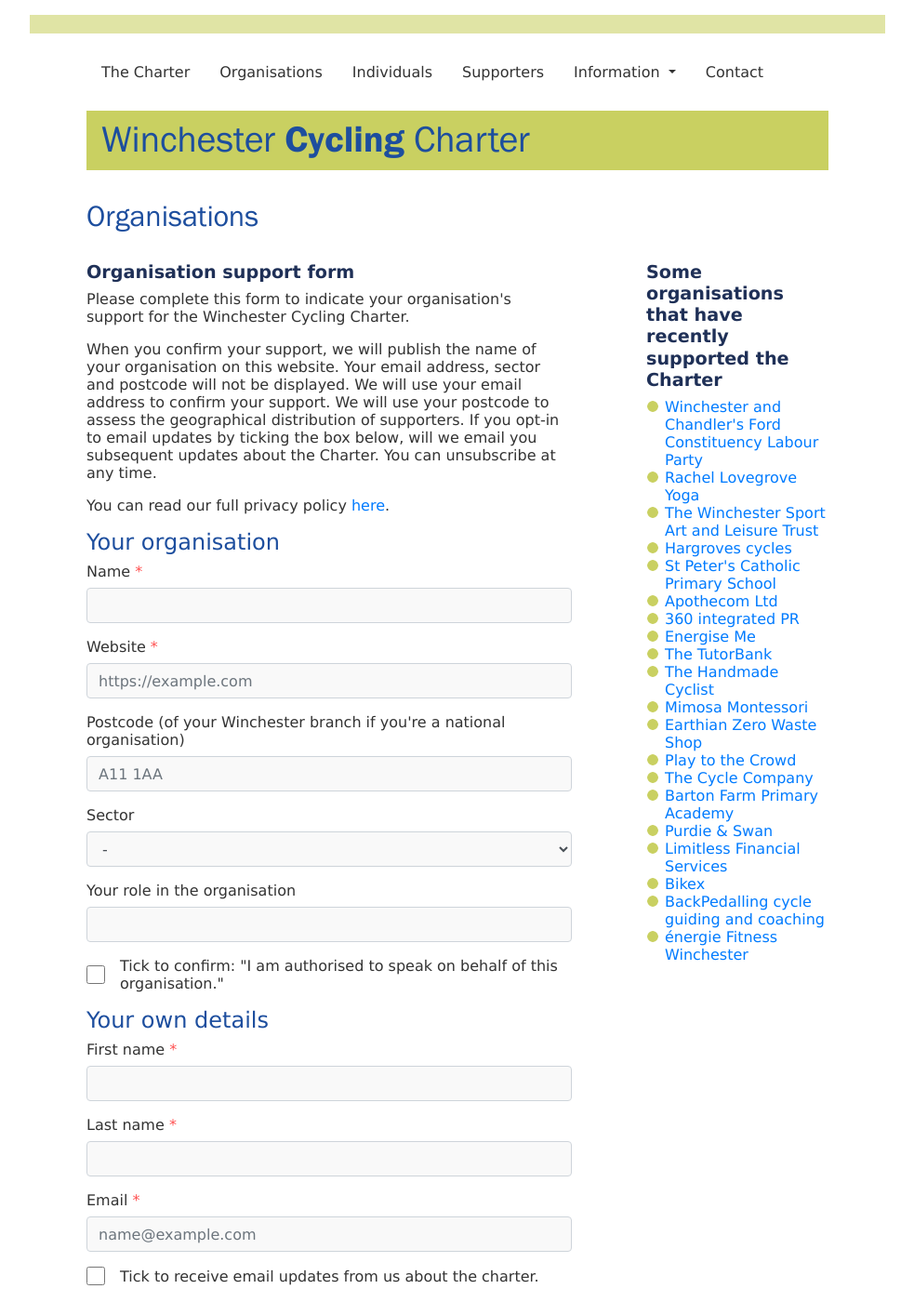
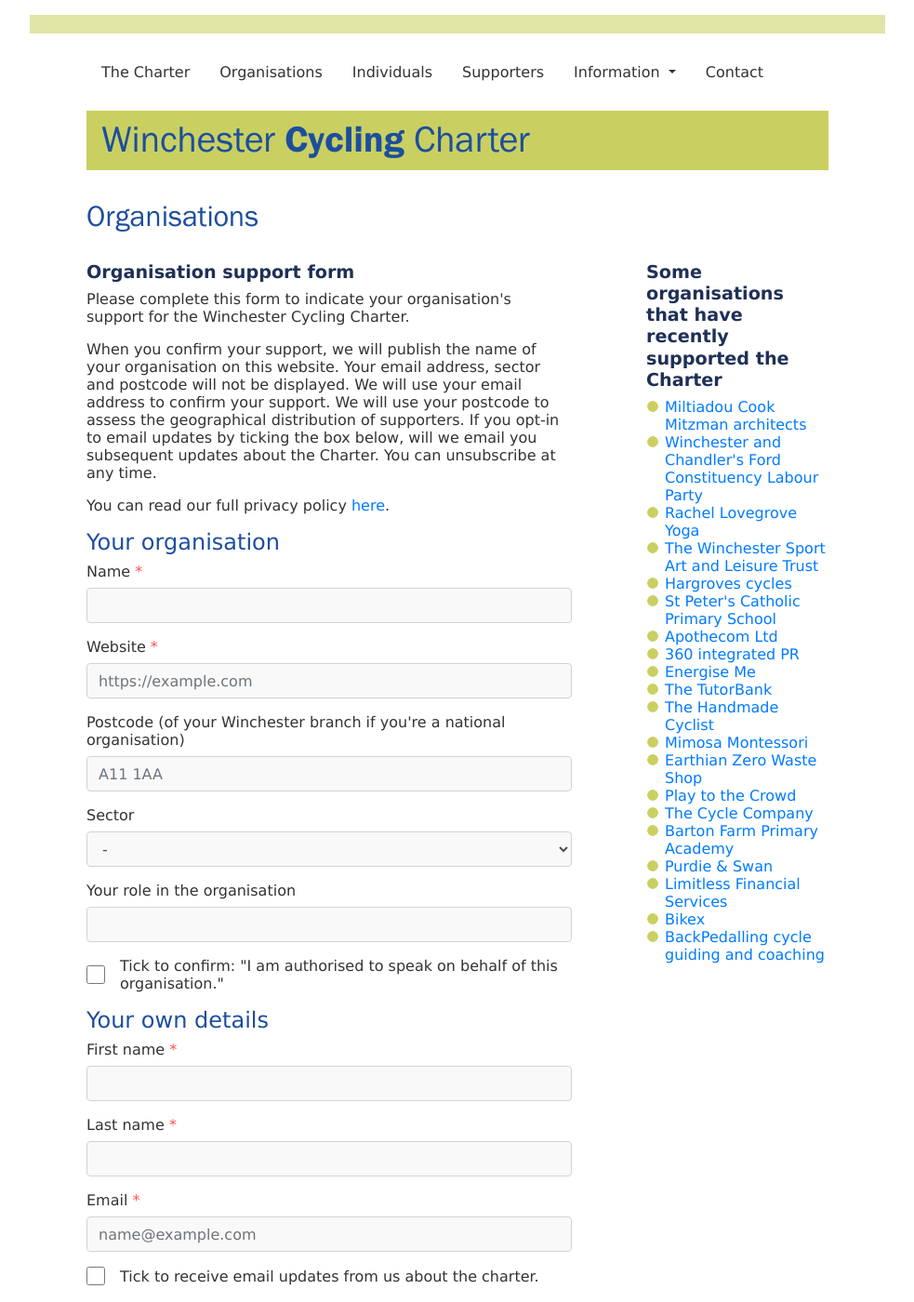
Before and after one commit to winchestercyclingcharter/winchestercyclingcharter.github.io, a Jekyll site: the page built from org-page.md, in a window 1280 px wide and 1400 px high. Shown: the whole window at 93% size, without its empty margins (148-1131 px from the left). Built offline with Jekyll 4.4.1, drawn with Linux system fonts in a browser that asks for light colours; nearby versions of some CDN libraries.

Commit message:
Update orgs.yml

```diff
--- a/_data/orgs.yml
+++ b/_data/orgs.yml
@@ -72,6 +72,7 @@ orgs:
 - { title: Hargroves cycles , website: 'https://www.hargrovescycles.co.uk/', logo: 'hargroves-250.png', founding: false, dt: 20211119-121152-492835 }
 - { title: The Winchester Sport Art and Leisure Trust, website: 'https://www.winchestersalt.org/', logo: 'Salt-250.png', founding: false, dt: 20220129-163827-352174 }
 - { title: Rachel Lovegrove Yoga, website: 'https://www.orangetreeyoga.com', logo: 'RLYoga-250.png', founding: false, dt: 20220427-120045-103968 }
+- { title: Miltiadou Cook Mitzman architects, website: 'https://mcma.design/', logo: 'mcma-250.png', founding: false, dt: 20220527-060513-014590 }
 
 - { title: Kingsgate Books & Prints, website: 'http://kingsgatebooksandprints.co.uk', logo: '#', founding: false, dt: 20210309-150607-552668 }
 - { title: Perlins Community Project, website: 'https://www.perlinscommunityproject.co.uk', logo: '#', founding: false, dt: 20210221-202457-823360 }
```
